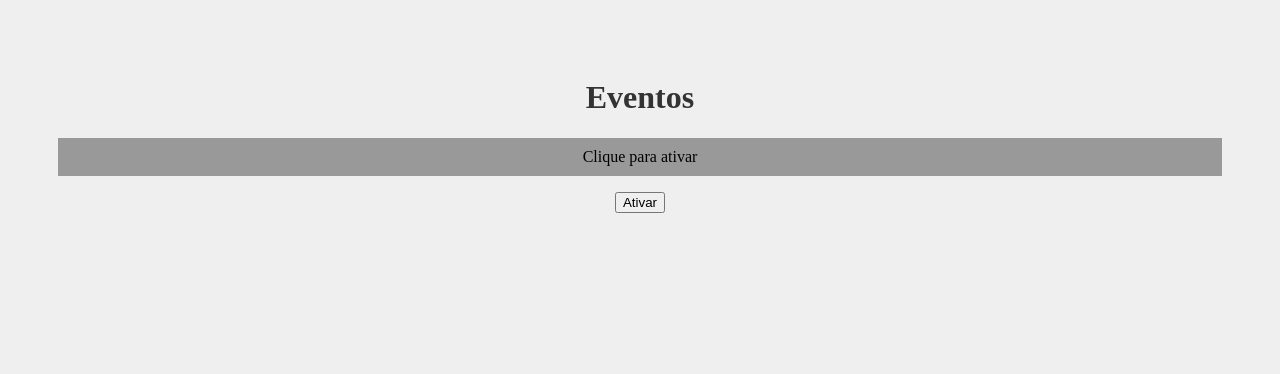
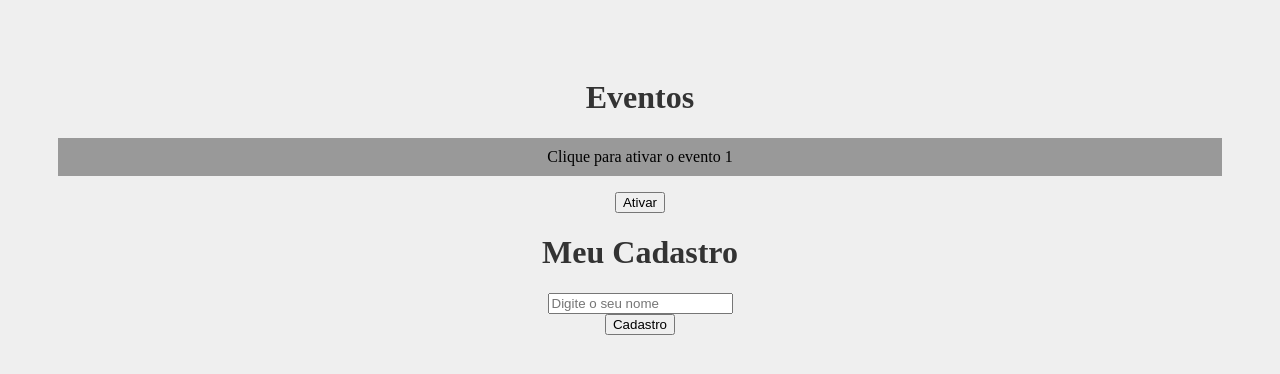
Before and after one commit to GabrielSilveira2026/EstudoFundamentosReactJS, a React (Create React App) app: page / in a window 1280 px wide. Shown: the top 374 px of the page. Built offline with nearby package versions, Linux system fonts and the light colour scheme.

Commit message:
Estudado base de Forms em ReacJs, usando onSubmit

```diff
--- a/src/App.js
+++ b/src/App.js
@@ -1,11 +1,13 @@
 import './App.css';
 import Evento from './components/Evento'
+import Form from './components/Form'
 
 function App() {
   return (
     <div className="App">
       <h1>Eventos</h1>
-      <Evento/>
+      <Evento numero="1"/>
+      <Form/>
     </div>
   );
 }
--- a/src/components/Evento.js
+++ b/src/components/Evento.js
@@ -1,12 +1,12 @@
-export default function Evento() {
+export default function Evento({numero}) {
 
     function meuEvento() {
-        console.log("Ativou");
+        console.log(`Ativou ${numero}`);
     }
 
     return (
         <div>
-            <p>Clique para ativar</p>
+            <p>Clique para ativar o evento {numero}</p>
             <button onClick={meuEvento}>Ativar</button>
         </div>
     )
--- /dev/null
+++ b/src/components/Form.js
@@ -0,0 +1,21 @@
+import React from 'react'
+
+export default function Form() {
+    function cadastrarUsuario(e) {
+        e.preventDefault()
+        console.log("Cadastrou");
+    }
+  return (
+    <div>
+        <h1> Meu Cadastro</h1>
+        <form onSubmit={cadastrarUsuario}>
+            <div>
+                <input type="text" placeholder="Digite o seu nome"/>
+            </div>
+            <div>
+                <input type="submit" value="Cadastro"/>
+            </div>
+        </form>
+    </div>
+  )
+}
```
